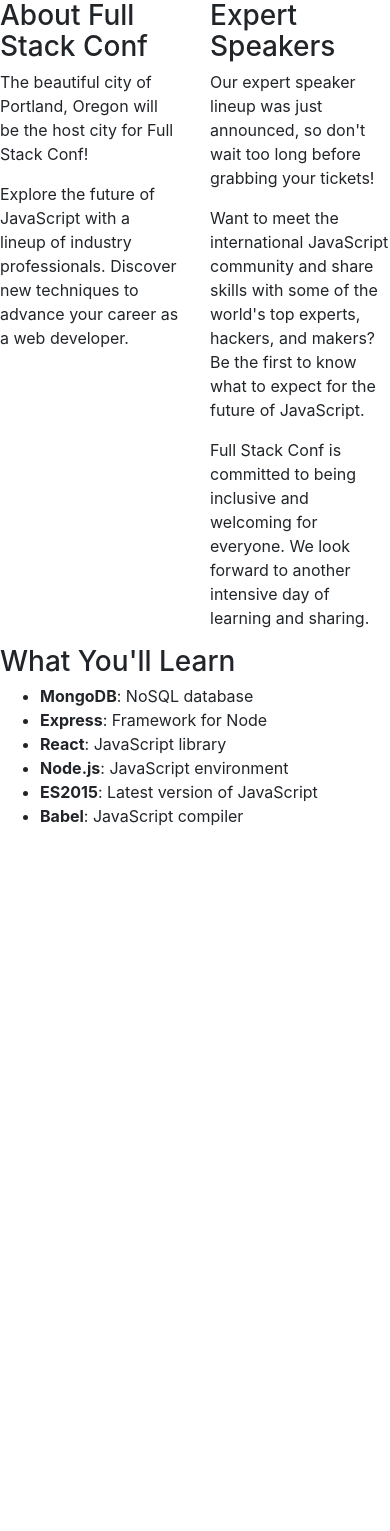
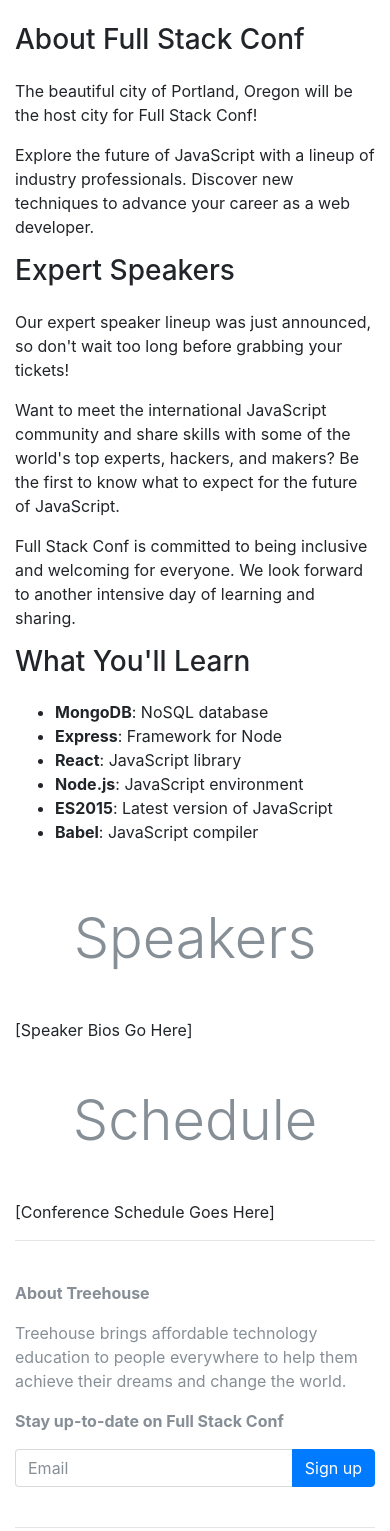
Before and after one commit to BowzersShell/bootstrapCourse, a plain HTML site: page start/index.html in a window 390 px wide. Before the commit the page ends 844 px from the top, so only its background shows below. Drawn offline with nearby package versions, Linux system fonts and the light colour scheme.

Commit message:
created speakers row and schedule row, footer and made it responsive

```diff
--- a/start/index.html
+++ b/start/index.html
@@ -11,25 +11,25 @@
   </head>
   <body>
     <!--Using Bootstrap Grid-->
-    <div class="container">
-      </div>
+    <div class="container pt-4">
+
       <div class="row">
-        <div class="col">
-          <!--About Full Stack Col-->
-          <h3>About Full Stack Conf</h3>
+        <div class="col-lg order-lg-2"><!--About Row Begins-->
+          <h3 class="mb-4">About Full Stack Conf</h3>
+          <img class="mb-4 img-fluid rounded  d-none d-sm-block" src='img/pdx.jpg' alt="Portland">
           <p>The beautiful city of Portland, Oregon will be the host city for Full Stack Conf!</p>
           <p>Explore the future of JavaScript with a lineup of industry professionals. Discover new techniques to advance your career as a web developer.</p>
         </div>
-        <div class="col">
-          <!--Exper Speaker Col-->
-          <h3>Expert Speakers</h3>
+
+        <div class="col-lg order-lg-1">
+          <h3 class="mb-4">Expert Speakers</h3>
           <p>Our expert speaker lineup was just announced, so don't wait too long before grabbing your tickets!</p>
           <p>Want to meet the international JavaScript community and share skills with some of the world's top experts, hackers, and makers? Be the first to know what to expect for the future of JavaScript.</p>
           <p>Full Stack Conf is committed to being inclusive and welcoming for everyone. We look forward to another intensive day of learning and sharing.</p>
         </div>
-        <div class="col">
-          <!-- What you'll col-->
-          <h3>What You'll Learn</h3>
+
+        <div class="col-lg order-lg-3">
+          <h3 class="mb-4">What You'll Learn</h3>
           <ul>
             <li><strong>MongoDB</strong>: NoSQL database</li>
             <li><strong>Express</strong>: Framework for Node</li>
@@ -39,8 +39,39 @@
             <li><strong>Babel</strong>: JavaScript compiler</li>
           </ul>
         </div>
+
+      </div><!--/About-->
+
+       <!--Speaker-->
+      <h1 class="display-4 text-center my-5 text-muted">Speakers</h1>
+      [Speaker Bios Go Here]
+      <!--/Speaker-->
+
+      <!--schedule-->
+      <h1 class="display-4 text-center my-5 text-muted">Schedule</h1>
+      [Conference Schedule Goes Here]
+      <!--/schedule-->
+
+      <!-- signup form -->
+      <hr>
+      <div class="row py-4 text-muted">
+        <div class="col-md col-xl-5 ">
+          <p><strong>About Treehouse</strong></p>
+          <p>Treehouse brings affordable technology education to people everywhere to help them achieve their dreams and change the world.</p>
+        </div>
+        <div class="col-md col-xl-5 ml-auto ">
+          <p><strong>Stay up-to-date on Full Stack Conf</strong></p>
+          <div class="input-group">
+            <input type="text" class="form-control" placeholder="Email">
+            <span class="input-group-btn">
+              <button class="btn btn-primary" type="button">Sign up</button>
+            </span>
+          </div>
+        </div>
       </div>
-    </div>
+      <hr><!-- /signup form -->
+
+    </div><!--/Container-->
 
 
 
```
